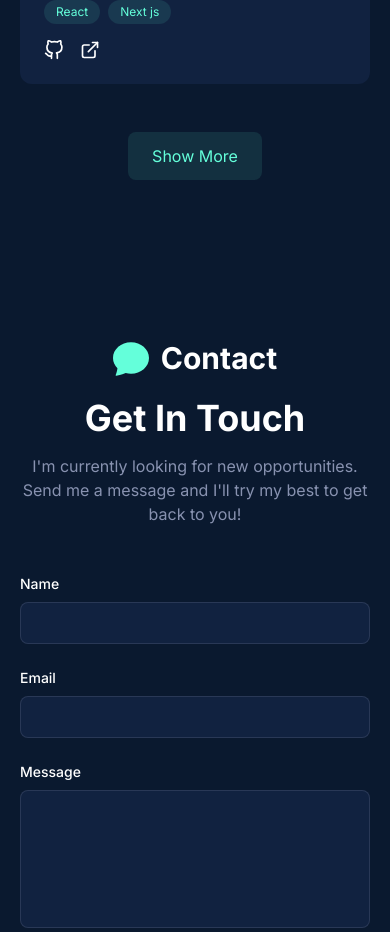
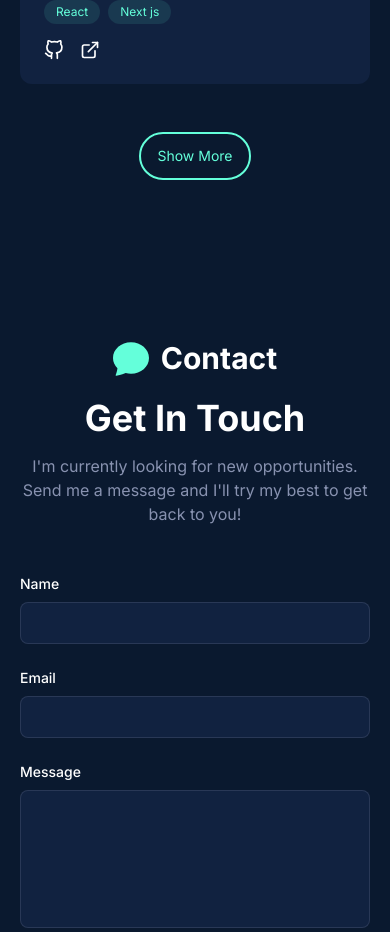
Before and after one commit to da-nn-yy/daniel-merga-portfolio-nextjs, a Next.js app: page / in a window 390 px wide. Shown: the part 4912-5844 px from the top of the page. Built offline with nearby package versions, Linux system fonts and the light colour scheme.

Commit message:
update: enhance Projects section "Show More/Less" button styling with responsive design

```diff
--- a/src/components/Projects.tsx
+++ b/src/components/Projects.tsx
@@ -139,7 +139,7 @@ const Projects = () => {
           >
             <button
               onClick={() => setShowAll(!showAll)}
-              className="px-6 py-3 rounded-lg bg-secondary/10 text-secondary hover:bg-secondary/20 transition-colors duration-300"
+              className='px-4 py-3 md:px-8 md:py-4 transition-colors border-2 rounded-[100px] border-secondary text-secondary hover:bg-secondary/10 text-sm md:text-base duration-300'
             >
               {showAll ? 'Show Less' : 'Show More'}
             </button>
```
